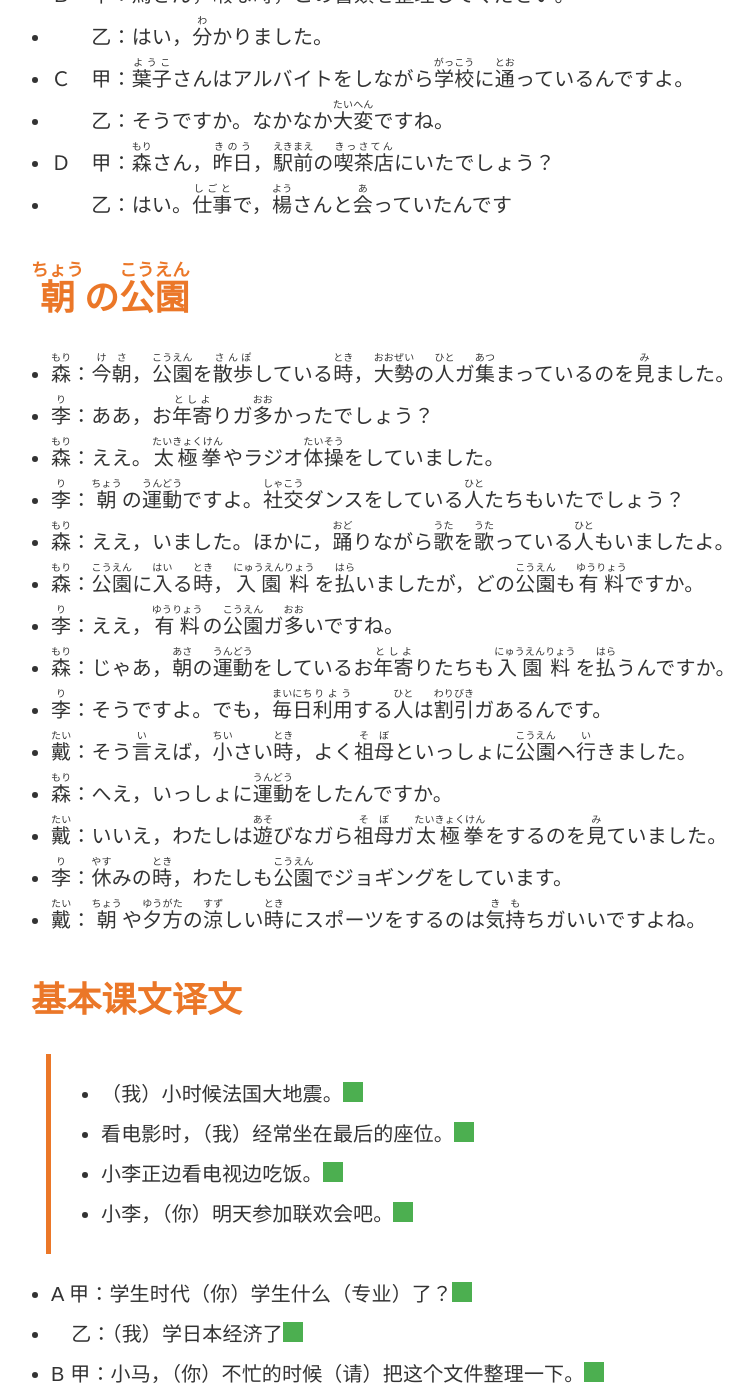
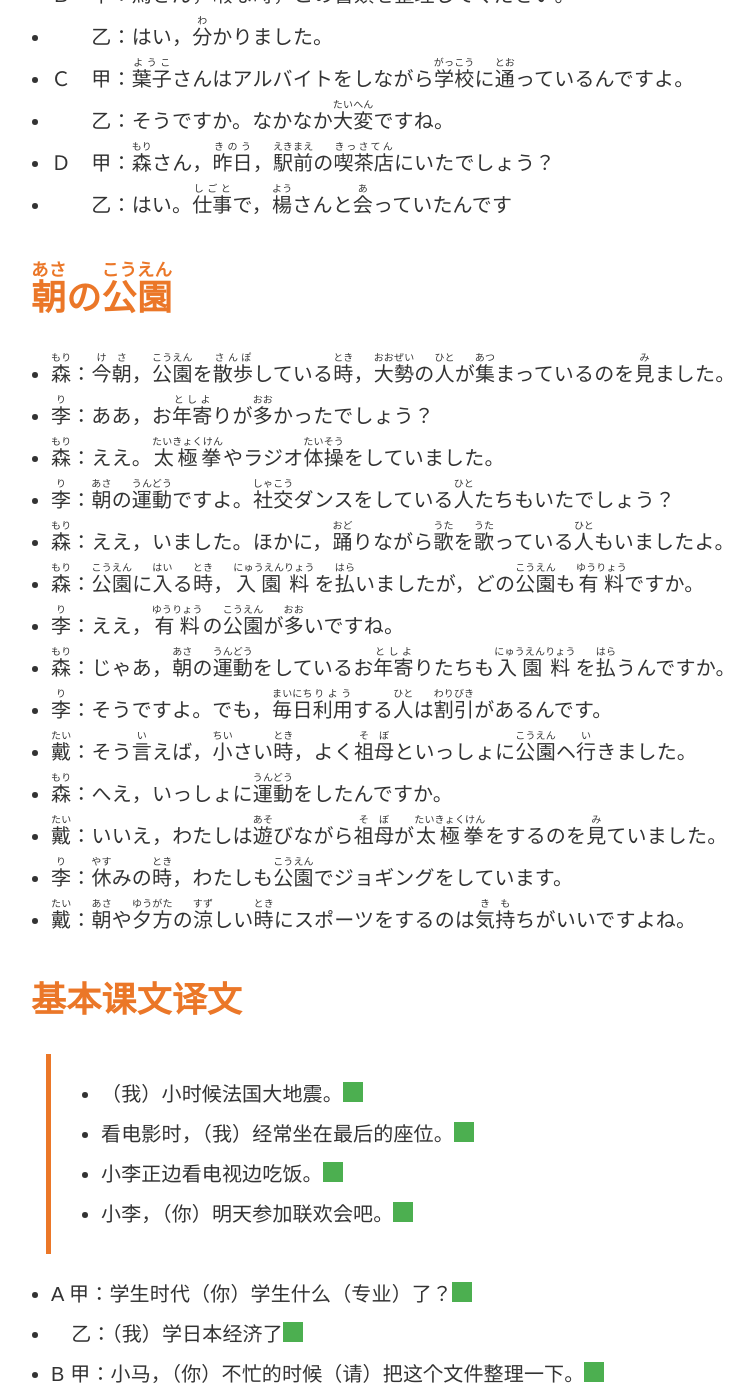
Before and after one commit to wizicer/LearnJapan, a Jekyll site: the page built from uwp/lesson27.md, in a window 1280 px wide and 1400 px high, scrolled down 660 px. Shown: the whole window, without its empty margins (229-983 px from the left). Built offline with Jekyll 4.4.1, drawn with Linux system fonts in a browser that asks for light colours.

Commit message:
fix lessons typos

```diff
--- a/_data/lessons.yml
+++ b/_data/lessons.yml
@@ -1909,7 +1909,7 @@ l24:
 l25:
   basic4: |
     > * これは!明日(あした)!会議(かいぎ)で!使(つか)う!資料(しりょう)です
-    > * !私(わたし)は!明日(あした)!乗(の)る!飛行機(ひこうき)は!中国(ちゅうごく)!航空(こうくう)です
+    > * わたしが!明日(あした)!乗(の)る!飛行機(ひこうき)は!中国(ちゅうごく)!航空(こうくう)です
     > * !中国(ちゅうごく)で!買(か)ったＣＤを!友達(ともだち)に!貸(か)しました
     > * !操作(そうさ)が!簡単(かんたん)なパソコンが!欲(ほ)しいです
   basicc: |
@@ -1945,7 +1945,7 @@ l25:
     * !馬(ば)：ええ，!今(いま)!走(はし)っている!道路(どうろ)は!三環路(さんかんろ)ですが，このあたりはよく!渋滞(じゅうたい)します。
     * !李(り)：!三環路(さんかんろ)は!北京(ぺきん)でいちばん!交通(こうつう)!量(りょう)が!多(おお)い!道路(どうろ)ですからね。
   basic4t: |
-    > * 这是明天要用的资料。
+    > * 这是明天会议要用的资料。
     > * 我明天乘坐的飞机是中国航空公司（的）
     > * （我）把在中国买的CD借给朋友了。
     > * （我）想要操作简单的个人电脑。
@@ -1987,7 +1987,7 @@ l26:
     > * !明日(あした)の!朝(あさ)は!大雨(おおあめ)になるでしょう。
     > * !森(もり)さんは!今日(きょう)!会社(かいしゃ)を!休(やす)むかもしれません。
   basicc: |
-    * Ａ　甲：!李(り)さんは!絵(え)をかくのガ!好(す)きですね。
+    * Ａ　甲：!李(り)さんは!絵(え)をかくのが!好(す)きですね。
     * 　　乙：ええ，!大好(だいす)きです。でも，あまり!上手(じょうず)ではありませんよ。
     * Ｂ　甲：!吉田(よしだ)さんが!転勤(てんきん)したのを!知(し)っていますか。
     * 　　乙：えつ，!本当(ほんとう)ですか。!知(し)りませんでした。
@@ -2060,26 +2060,26 @@ l27:
     * Ｄ　甲：!森(もり)さん，!昨日(きのう)，!駅前(えきまえ)の!喫茶店(きっさてん)にいたでしょう？
     * 　　乙：はい。!仕事(しごと)で，!楊(よう)さんと!会(あ)っていたんです
   contitle: >
-    !朝(ちょう)の!公園(こうえん)
-  context: |
-    * -
-    * -
-    * !森(もり)：!今朝(けさ)，!公園(こうえん)を!散歩(さんぽ)している!時(とき)，!大勢(おおぜい)の!人(ひと)ガ!集(あつ)まっているのを!見(み)ました。
-    * !李(り)：ああ，お!年寄(としよ)りガ!多(おお)かったでしょう？
+    !朝(あさ)の!公園(こうえん)
+  context: |
+    * -
+    * -
+    * !森(もり)：!今朝(けさ)，!公園(こうえん)を!散歩(さんぽ)している!時(とき)，!大勢(おおぜい)の!人(ひと)が!集(あつ)まっているのを!見(み)ました。
+    * !李(り)：ああ，お!年寄(としよ)りが!多(おお)かったでしょう？
     * !森(もり)：ええ。!太極拳(たいきょくけん)やラジオ!体操(たいそう)をしていました。
-    * !李(り)：!朝(ちょう)の!運動(うんどう)ですよ。!社交(しゃこう)ダンスをしている!人(ひと)たちもいたでしょう？
+    * !李(り)：!朝(あさ)の!運動(うんどう)ですよ。!社交(しゃこう)ダンスをしている!人(ひと)たちもいたでしょう？
     * !森(もり)：ええ，いました。ほかに，!踊(おど)りながら!歌(うた)を!歌(うた)っている!人(ひと)もいましたよ。
     * -
     * !森(もり)：!公園(こうえん)に!入(はい)る!時(とき)，!入園(にゅうえん)!料(りょう)を!払(はら)いましたが，どの!公園(こうえん)も!有料(ゆうりょう)ですか。
-    * !李(り)：ええ，!有料(ゆうりょう)の!公園(こうえん)ガ!多(おお)いですね。
+    * !李(り)：ええ，!有料(ゆうりょう)の!公園(こうえん)が!多(おお)いですね。
     * !森(もり)：じゃあ，!朝(あさ)の!運動(うんどう)をしているお!年寄(としよ)りたちも!入園(にゅうえん)!料(りょう)を!払(はら)うんですか。
-    * !李(り)：そうですよ。でも，!毎日(まいにち)!利用(りよう)する!人(ひと)は!割引(わりびき)ガあるんです。
+    * !李(り)：そうですよ。でも，!毎日(まいにち)!利用(りよう)する!人(ひと)は!割引(わりびき)があるんです。
     * -
     * !戴(たい)：そう!言(い)えば，!小(ちい)さい!時(とき)，よく!祖母(そぼ)といっしょに!公園(こうえん)ヘ!行(い)きました。
     * !森(もり)：へえ，いっしょに!運動(うんどう)をしたんですか。
-    * !戴(たい)：いいえ，わたしは!遊(あそ)びなガら!祖母(そぼ)ガ!太極拳(たいきょくけん)をするのを!見(み)ていました。
+    * !戴(たい)：いいえ，わたしは!遊(あそ)びながら!祖母(そぼ)が!太極拳(たいきょくけん)をするのを!見(み)ていました。
     * !李(り)：!休(やす)みの!時(とき)，わたしも!公園(こうえん)でジョギングをしています。
-    * !戴(たい)：!朝(ちょう)や!夕方(ゆうがた)の!涼(すず)しい!時(とき)にスポーツをするのは!気持(きも)ちガいいですよね。
+    * !戴(たい)：!朝(あさ)や!夕方(ゆうがた)の!涼(すず)しい!時(とき)にスポーツをするのは!気持(きも)ちがいいですよね。
   basic4t: |
     > * （我）小时候法国大地震。
     > * 看电影时，（我）经常坐在最后的座位。
@@ -2119,7 +2119,7 @@ l28:
     > * !馬(ば)さんは!私(わたし)に!地図(ちず)をくれました。
     > * !森(もり)さんはお!年寄(としよ)りの!荷物(にもつ)を!持(も)ってあげました。
     > * !森(もり)さんは!李(り)さんに!北京(ぺきん)を!案内(あんない)してもらいました。
-    > * !女(じょ)の!人(ひと)が!私(わたし)の!財布(さいふ)を!拾(ひろ)ってくれました。
+    > * !女(おんな)の!人(ひと)が!私(わたし)の!財布(さいふ)を!拾(ひろ)ってくれました。
   basicc: |
     * Ａ　甲：!素敵(すてき)なマフラーですね。
     * 　　乙：ええ，!小野(おの)さんが!誕生(たんじょう)!日(び)にくれたんです。
@@ -2135,16 +2135,16 @@ l28:
     * -
     * -
     * !加藤(かとう)：!森(もり)!君(くん)，!住(す)む!所(ところ)はもう!決(き)まったの？
-    * 　　!森(もり)：いいえ，まだなんです。さっき，!陳(ちん)さんに!不動産(ふどうさん)!屋(や)さんを!紹介(しょうかい)してもらいました。それに，!李(り)さんや!馬(ば)さんもいろいろと!探(さが)してくれています
-    * -
-    * 　　!森(もり)：!支社(ししゃ)!長(ちょう)，!引っ越(ひ　こ)し!先(さき)が!決(き)まりました。
+    * 　!森(もり)：いいえ，まだなんです。さっき，!陳(ちん)さんに!不動産(ふどうさん)!屋(や)さんを!紹介(しょうかい)してもらいました。それに，!李(り)さんや!馬(ば)さんもいろいろと!探(さが)してくれています
+    * -
+    * 　!森(もり)：!支社(ししゃ)!長(ちょう)，!引っ越(ひ　こ)し!先(さき)が!決(き)まりました。
     * !加藤(かとう)：それはよかった。どの!辺(へん)？
-    * 　　!森(もり)：!国際(こくさい)!貿易(ぼうえき)センターの!近(ちか)くです。
-    * -
-    * 　　!馬(ば)：「!国(くに)!貿()」ですか。あの!辺(へん)はよく!知(し)っています。
-    * 　　!森(もり)：そうなんですか　。
-    * 　　!馬(ば)：ええ，!今度(こんど)!近所(きんじょ)を!案内(あんない)してあげますよ。
-    * 　　!森(もり)：ありがとうございます　。
+    * 　!森(もり)：!国際(こくさい)!貿易(ぼうえき)センターの!近(ちか)くです。
+    * -
+    * 　!馬(ば)：「!国貿(こくぼう)」ですか。あの!辺(へん)はよく!知(し)っています。
+    * 　!森(もり)：そうなんですか　。
+    * 　!馬(ば)：ええ，!今度(こんど)!近所(きんじょ)を!案内(あんない)してあげますよ。
+    * 　!森(もり)：ありがとうございます　。
     * -
     * 　!戴(たい)：!森(もり)さん，!引っ越(ひ　こ)しは!明日(あした)ですね　。
     * 　!森(もり)：ええ，!馬(ば)さんと!李(り)さんが!手伝(てつだ)いに!来(き)てくれます。
@@ -2329,7 +2329,7 @@ l31:
     * Ａ　甲：すみません，!市役所(しやくしょ)へはどう!行(い)くんですか。
     * 　　乙：この!道(みち)をまつぐ!行(い)くと，デパートがあります。!市役所(しやくしょ)はその!隣(となり)ですよ。
     * 　　甲：ありがとうございます。
-    * Ｂ　甲：!朝(ちょう)ご!飯(はん)は!毎日(まいにち)きちんと!食(た)べますか。
+    * Ｂ　甲：!朝(あさ)ご!飯(はん)は!毎日(まいにち)きちんと!食(た)べますか。
     * 　　乙：ええ，でも，たまに!食(た)べないことがあります。
     * Ｃ　甲：あっ，!雨(あめ)ですよ。
     * 　　乙：!本当(ほんとう)ですね，!早(はや)く!家(いえ)に!帰(かえ)りましょう。
@@ -2340,13 +2340,13 @@ l31:
   context: |
     * -
     * -
-    * !馬(ば)：ここを!曲(ま)がると!小(ちい)さな!公園(こうえん)ガあって，!子供(こども)たちガよく!卓球(たっきゅう)をしているんですよ。
+    * !馬(ば)：ここを!曲(ま)がると!小(ちい)さな!公園(こうえん)があって，!子供(こども)たちがよく!卓球(たっきゅう)をしているんですよ。
     * !森(もり)：!卓球(たっきゅう)ですか？!公園(こうえん)で？
-    * !馬(ば)：そうです。その!公園(こうえん)にはコンクリートでできた!卓球(たっきゅう)!台(だい)ガあるんです。
+    * !馬(ば)：そうです。その!公園(こうえん)にはコンクリートでできた!卓球(たっきゅう)!台(だい)があるんです。
     * !森(もり)：コンクリートの!卓球(たっきゅう)!台(だい)？へえ，!面白(おもしろ)いですね。
     * !馬(ば)：ええ，!卓球(たっきゅう)をしたい!時(とき)にいつでもできるんです。たまに!公園(こうえん)のそばを!通(とお)ることがあるんですが，!必(かなら)ずだれかがやっていますね。
     * -
-    * !馬(ば)：ここから３００メ－トルほどいくと，スポ－ツセンターガあります。
+    * !馬(ば)：ここから３００メ－トルほどいくと，スポ－ツセンターがあります。
     * !森(もり)：スポ－ツセンター？だれでも!自由(じゆう)に!利用(りよう)することができるんでしょうか。
     * !馬(ば)：ええ，だれでも!利用(りよう)することができます。ただし，!有料(ゆうりょう)ですが。
     * !森(もり)：!馬(ば)さんもよく!利用(りよう)するんですか。
@@ -2397,7 +2397,7 @@ l32:
   basic4: |
     > * !今度(こんど)の!日曜日(にちようび)に!遊園(ゆうえん)!地(ち)へ!行(い)くつもりです。
     > * !明日(あした)，!友達(ともだち)と!映画(えいが)を!見(み)に!行(い)くことにしました。
-    > * !来月(らいげつ)から!給料(きゅうりょう)ガ!上(あ)がることになりました。
+    > * !来月(らいげつ)から!給料(きゅうりょう)が!上(あ)がることになりました。
     > * !馬(ば)さんの!息子(むすこ)さんは!今年(ことし)!小学校(しょうがっこう)に!入学(にゅうがく)するそうです。
   basicc: |
     * Ａ　甲：!今度(こんど)のボーナスで!車(くるま)を!買(か)うつもりです。
@@ -2461,18 +2461,18 @@ l32:
     * 森：是啊。因此我也想尽量（跟他）保持联系。
 l33:
   basic4: |
-    > * !電車(でんしゃ)ガ!急(きゅう)に!止(と)まりました。
-    > * !部屋(へや)の!電気(でんき)ガ!消(き)えています。
+    > * !電車(でんしゃ)が!急(きゅう)に!止(と)まりました。
+    > * !部屋(へや)の!電気(でんき)が!消(き)えています。
     > * !森(もり)さんはボーナスを!全部(ぜんぶ)!使(つか)ってしまいました。
     > * このケーキはとてもおいしそうです。
   basicc: |
-    * Ａ　甲：あなたガ!窓(まど)を!開(あ)けたんですか。
+    * Ａ　甲：あなたが!窓(まど)を!開(あ)けたんですか。
     * 　　乙：いいえ，!風(かぜ)で!開(ひら)いたんです。
     * Ｂ　甲：はさみはどこですか。
     * 　　乙：!引き出(ひ　だ)しにはいっていますよ。
-    * Ｃ　甲：おじいさんにもらった!腕時計(うでどけい)ガ!壊(こわ)れてしまいました。
+    * Ｃ　甲：おじいさんにもらった!腕時計(うでどけい)が!壊(こわ)れてしまいました。
     * 　　乙：それは!残念(ざんねん)ですね。
-    * Ｄ　甲：!雨(あめ)ガ!降(ふ)りそうですね。
+    * Ｄ　甲：!雨(あめ)が!降(ふ)りそうですね。
     * 　　乙：じゃあ，!明日(あした)の!運動会(うんどうかい)は!中止(ちゅうし)かもしれませんね。
   contitle: >
     　!再会(さいかい)
@@ -2692,16 +2692,16 @@ l36:
     * -
     * -
     * !小野(おの)：!何(なに)か!変(へん)な!聞(き)こえませんか？
-    * !李(り)　：!凧(たこ)の!音(おと)ですよ。ほら，あそこで!凧(たこ)を!揚(あ)げているのガ!見(み)えるでしょう？
-    * !小野(おの)：あら，ほんと。!凧(たこ)ガ!鳴(な)っているのガ!聞(き)こえたんですね。
+    * !李(り)　：!凧(たこ)の!音(おと)ですよ。ほら，あそこで!凧(たこ)を!揚(あ)げているのが!見(み)えるでしょう？
+    * !小野(おの)：あら，ほんと。!凧(たこ)が!鳴(な)っているのが!聞(き)こえたんですね。
     * -
     * !小野(おの)：!奥(おく)さんは，!北京(ぺきん)の!生活(せいかつ)に!慣(な)れるのに!苦労(くろう)しましたか。
-    * !夫人(ふじん)：ええ。とにかく!最初(さいしょ)は!言葉(ことば)ガ!通(つう)じなくて，とても!困(こま)りました。
+    * !夫人(ふじん)：ええ。とにかく!最初(さいしょ)は!言葉(ことば)が!通(つう)じなくて，とても!困(こま)りました。
     * !小野(おの)：!今(いま)はどうですか。もうぺらぺらでしょう？
     * !夫人(ふじん)：いえ，まだまだです。でも，!日常(にちじょう)!会話(かいわ)には!困(こま)りません。
     * !李(り)　：!買い物(か　もの)は？
     * !夫人(ふじん)：!自分(じぶん)で!市場(しじょう)へ!行(い)きますよ。!市場(しじょう)は!食べ物(た　もの)のほかにもいろいろ!売(う)っていて，!買い物(か　もの)に!便利(べんり)ですね。
-    * !李(り)　：そうですね。でも，!市場(しじょう)は!量り売(はか　う)りのお!店(みせ)ガ!多(おお)いでしょう？
+    * !李(り)　：そうですね。でも，!市場(しじょう)は!量り売(はか　う)りのお!店(みせ)が!多(おお)いでしょう？
     * !夫人(ふじん)：そうなんですよ。!食べ物(た　もの)を!買(か)うのに，!知(し)っている!言い方(い　かた)ばかり!繰り返(く　かえ)していました。だから，!卵(たまご)も１!斤(きん)，リンゴも１!斤(きん)…
     * -
     * !李(り)　：ところで，こちらへ!来(き)てから，ご!主人(しゅじん)とどこかヘ!旅行(りょこう)に!行(い)きましたか。
@@ -3207,7 +3207,7 @@ l44:
     * 　　乙：!天気(てんき)!予報(よほう)によると，まだまだ!続(ぞく)くみたいですよ。
     * Ｃ　甲：!新(あたら)しい!遊園(ゆうえん)!地(ち)は，とても!人気(にんき)があるみたいですね。
     * 　　乙：ええ。!馬(ば)さんたちも!来週(らいしゅう)!行(い)くらしいですよ。
-    * Ｄ　甲：ゆうべ!行(い)ったビアガーヂンはなかなかよかったですね。
+    * Ｄ　甲：ゆうべ!行(い)ったビアガーデンはなかなかよかったですね。
     * 　　乙：ええ。でも，ちょっと!飲(の)み!過(す)ぎました。
   contitle: >
     !売れ行(う　ゆ)き
@@ -3494,7 +3494,7 @@ l48:
   context: |
     * -
     * -
-    * !山田(やまだ)：おはようございます。!山田(やまだ)です。!今日(きょう)からお!世話(せわ)になります。!大学(だいがく)を!卒業(そつぎょう)したばかりで，!右(みぎ)も!左(ひだり)も!分(わ)かりませんガ，!一生懸命(いっしょうけんめい)!頑張(がんば)りますので，ご!指導(しどう)よろしくお!願(ねが)いいたします。
+    * !山田(やまだ)：おはようございます。!山田(やまだ)です。!今日(きょう)からお!世話(せわ)になります。!大学(だいがく)を!卒業(そつぎょう)したばかりで，!右(みぎ)も!左(ひだり)も!分(わ)かりませんが，!一生懸命(いっしょうけんめい)!頑張(がんば)りますので，ご!指導(しどう)よろしくお!願(ねが)いいたします。
     * !陳(ちん)　：!期待(きたい)していますよ。こちらこそよろしく。
     * -
     * !李(り)　：はい，ＪＣ!企画(きかく)!上海(しゃんはい)!事務所(じむしょ)でございます。
```
